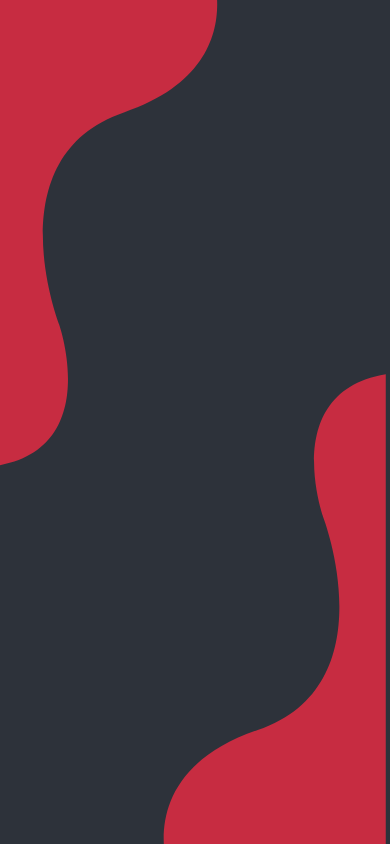
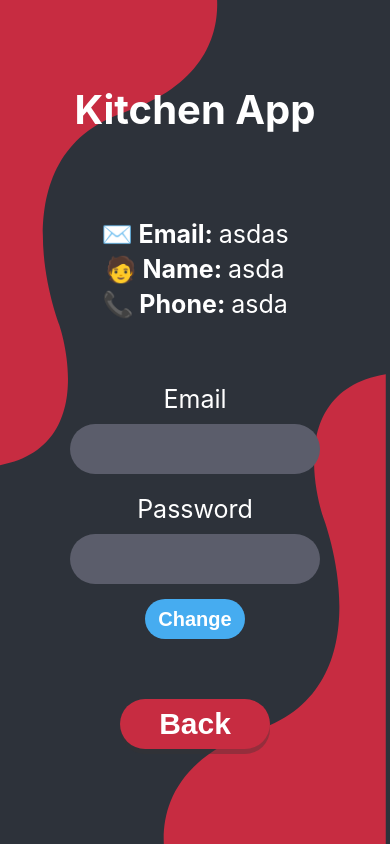
Before and after one commit to JoseFilipeFerreira/KitchenApp, a React (Create React App) app in the folder Website/: page /user in a window 390 px wide. Built offline with nearby package versions, Linux system fonts and the light colour scheme.

Commit message:
Edit Info Page

```diff
--- a/Website/src/App.js
+++ b/Website/src/App.js
@@ -2,6 +2,8 @@ import React, { Component } from "react";
 import { BrowserRouter as Router, Route, Switch } from "react-router-dom";
 import Login from './login'
 import Register from './register'
+import InventoryMenu from './inventorymenu'
+import UserInfo from './userinfo'
 
 class App extends Component {
   render() {
@@ -11,6 +13,8 @@ class App extends Component {
           <Switch>
             <Route exact path="/" component={Login}/>
             <Route path="/register" component={Register}/>
+            <Route path="/inventories" component={InventoryMenu}/>
+            <Route path="/user" component={UserInfo}/>
           </Switch>
         </Router>
       </React.Fragment>
--- /dev/null
+++ b/Website/src/inventorymenu.js
@@ -0,0 +1,13 @@
+import React, { Component } from "react";
+import { Link } from "react-router-dom";
+import axios from "axios";
+import "./style.css";
+
+
+class InventoryMenu extends Component {
+    render() {
+        return (null);
+    }
+}
+
+export default InventoryMenu;
--- /dev/null
+++ b/Website/src/userStyle.css
@@ -0,0 +1,204 @@
+html{
+
+  font-family: Roboto;
+  box-sizing: border-box;
+  height: 100%;
+}
+
+*,
+:after,
+:before {
+  box-sizing: inherit
+}
+
+body,
+html {
+  min-height: 100%;
+  margin: 0
+}
+
+body {
+  display: -ms-flexbox;
+  display: flex;
+  -ms-flex-direction: column;
+  flex-direction: column;
+  background: url("./images/shape1.svg") no-repeat 50% 0, url("./images/shape2.svg") no-repeat 0% 100%, #2D323A;
+  background-size: 100%;
+}
+
+.login-box{
+  position: absolute;
+  left: 50%;
+  top: 50%;
+  transform: translate(-50%, -50%);
+  width: 100%;
+  height: 100%;
+  max-width: 1200px;
+  margin-left: auto;
+  margin-right: auto;
+  padding-left: 30px;
+  padding-right: 30px;
+  display: -ms-flexbox;
+  display: flex;
+  -ms-flex-direction: column;
+  flex-direction: column;
+  -ms-flex-pack: center;
+  justify-content: center;
+  -ms-flex: 1 auto;
+  flex: 1 auto;
+  align-items: center;
+  color: white;
+}
+
+.field {
+  margin: 10px;
+  width: 368px;
+  height: 76px;
+  background-color: #5B5D6B;
+  border-radius: 25px;
+  padding: 20px;
+  font-size: 30px;
+  color: white;
+  outline: none;
+  border: none;
+  transition-duration: 0.2s;
+  text-align: center;
+}
+
+.field:focus{
+  width: 410px;
+  transition-duration: 0.2s;
+}
+
+.logo{
+  margin-bottom: 80px;
+  font-size: 50px;
+  font-weight: bold;
+  background-color: transparent;
+}
+
+.user-info{
+  margin-bottom: 50px;
+  font-size: 25px;
+  background-color: transparent;
+  text-align: center;
+}
+
+.info{
+  margin: 5px
+}
+
+.login-text{
+  margin-top: 20px;
+  font-size: 30px;
+  background-color: transparent;
+}
+
+.buttons{
+  display: flex;
+  flex-direction: row;
+  -ms-flex-pack: center;
+  justify-content: center;
+}
+
+.login-button {
+  margin: 10px;
+  margin-top: 50px;
+  width: 199px;
+  height: 76px;
+  font-size: 30px;
+  font-weight: bold;
+  border-radius: 35px;
+  outline: none;
+  border: none;
+  background-color: #c72c41;
+  color: white;
+  box-shadow: 0px 5px #36323257;
+}
+
+.login-button:hover {
+  background-color: #d43f53;
+}
+
+.change-button{
+  margin: 10px;
+  margin-top: 20px;
+  width: 159px;
+  height: 46px;
+  font-size: 30px;
+  font-weight: bold;
+  border-radius: 35px;
+  outline: none;
+  border: none;
+  background-color: #46ACF0;
+  color: white;
+}
+
+.change-button:hover {
+  background-color: #60B7F1;
+}
+
+@media only screen and (max-width: 600px) {
+
+  body{
+      background: url("./images/shape1-600px.svg") 50% 0 no-repeat, url("./images/shape2-600px.svg") 100% 100% no-repeat, #2D323A;
+      background-size: 100%;
+  }
+  .logo{
+      font-size: 40px;
+  }
+  .login-text{
+      margin-top: 10px;
+      font-size: 25px;
+  }
+  .field{
+      width: 250px;
+  }
+  .field:focus{
+      width: 300px;
+  }
+  .login-button{
+      width: 150px;
+  }
+  .change-button{
+      margin-top: 5px;
+      width: 100px;
+      font-size: 20px;
+  }
+}
+
+@media only screen and (max-height: 900px){
+  .field {
+      height: 50px;
+  }
+
+  .login-text{
+      font-size: 25px;
+  }
+  .login-button{
+      height: 50px;
+  }
+  .change-button{
+      height: 40px;
+  }
+}
+
+@media only screen and (max-height: 600px){
+  .logo{
+      margin-bottom: 0px;
+  }
+
+  .field {
+      height: 50px;
+  }
+
+  .login-text{
+      font-size: 25px;
+  }
+  .login-button{
+      height: 50px;
+  }
+  .change-button{
+      height: 50px;
+  }
+}
--- /dev/null
+++ b/Website/src/userinfo.js
@@ -0,0 +1,162 @@
+import React, { Component } from "react";
+import { Link } from "react-router-dom";
+import axios from "axios";
+import "./userStyle.css";
+
+const initialState = {
+  email: "asdas",
+  name: "asda",
+  phone: "asda",
+  password: "asd",
+  new_email: "",
+  new_password: "",
+};
+
+
+class UserInfo extends Component {
+  constructor(props) {
+    super(props);
+
+    this.state = initialState;
+  }
+
+  changeHandler = (e) => {
+    this.setState({ [e.target.name]: e.target.value });
+  };
+
+  validateEmail = (e) => {
+    if (/^\w+([.-]?\w+)*@\w+([.-]?\w+)*(\.\w{2,3})+$/.test(e) && e !== "") {
+      return true;
+    }
+    if (e === "") {
+      alert("Empty email address");
+    } else {
+      alert("Invalid Email");
+    }
+    document.loginForm.new_email.focus();
+    return false;
+  };
+
+  validatePassword = (e) => {
+    if (8 <= e.length && e.length <= 16 && e !== "") {
+      return true;
+    }
+    if (e === "") {
+      alert("Empty password");
+    } else {
+      alert("Invalid password");
+    }
+    document.loginForm.new_password.focus();
+
+    return false;
+  };
+
+  submitHandler = (e) => {
+    e.preventDefault();
+    console.log(this.state);
+
+    const form = new FormData();
+
+    let username = this.state.new_email;
+    let passwd = this.state.new_password;
+    let change = 0;
+
+    /** Validate if email is not empty so it knows a request should be send*/
+    if (username !== '' && this.validateEmail(username)) {
+            form.append("username", username);
+            change = 1;
+    }
+
+    /** Validate if password is not empty so it knows a request should be send*/
+    if (passwd !== '' && this.validatePassword(passwd)) {
+        form.append("passwd", passwd);
+        change = 1;
+    }
+
+    /** If variable change is 1 it sends a request */
+    if (change === 1) {
+
+        /** Request creation */
+      axios
+        .post("https://jsonplaceholder.typicode.com/posts", form, {
+          headers: { "Content-Type": "multipart/form-data" },
+        })
+        .then((response) => {
+          console.log(response);
+          /** Good response from server */
+          /** Change old email and old password*/
+          this.setState({
+            email: username,
+            password: passwd,
+          });
+
+          const { token } = response.headers["set-cookie"];
+          console.log(response.headers["set-cookie"]);
+          /* save this token inside localStorage */
+          localStorage.setItem("token", token);
+        })
+        .catch((error) => {
+            /** Bad response from server */
+          console.log(this.state.email);
+        });
+    } else {
+        /** Clear fields */
+      document.loginForm.new_email.value = "";
+      document.loginForm.new_password.value = "";
+      this.setState(initialState);
+    }
+  };
+
+  render() {
+    const { new_email, new_password } = this.state;
+
+    return (
+      <form
+        id="loginForm"
+        name="loginForm"
+        className="login-box"
+        onSubmit={this.submitHandler}
+      >
+        <div className="logo">Kitchen App</div>
+        <div className="user-info" onLoad="addInfo">
+          <div id="email" className="info">
+            <b>✉️ Email: </b>
+            {this.state.email}
+          </div>
+          <div id="name" className="info">
+            <b>🧑 Name: </b>
+            {this.state.name}
+          </div>
+          <div id="phone" className="info">
+            <b>📞 Phone: </b>
+            {this.state.phone}
+          </div>
+        </div>
+        <div className="login-text">Email</div>
+        <input
+          className="field"
+          type="text"
+          name="new_email"
+          value={new_email}
+          onChange={this.changeHandler}
+        ></input>
+        <div className="login-text">Password</div>
+        <input
+          className="field"
+          type="password"
+          name="new_password"
+          value={new_password}
+          onChange={this.changeHandler}
+        ></input>
+        <input className="change-button" type="submit" value="Change"></input>
+        <div className="buttons">
+          <Link to="/inventories">
+            <input className="login-button" type="button" value="Back"></input>
+          </Link>
+        </div>
+      </form>
+    );
+  }
+}
+
+export default UserInfo;
```
